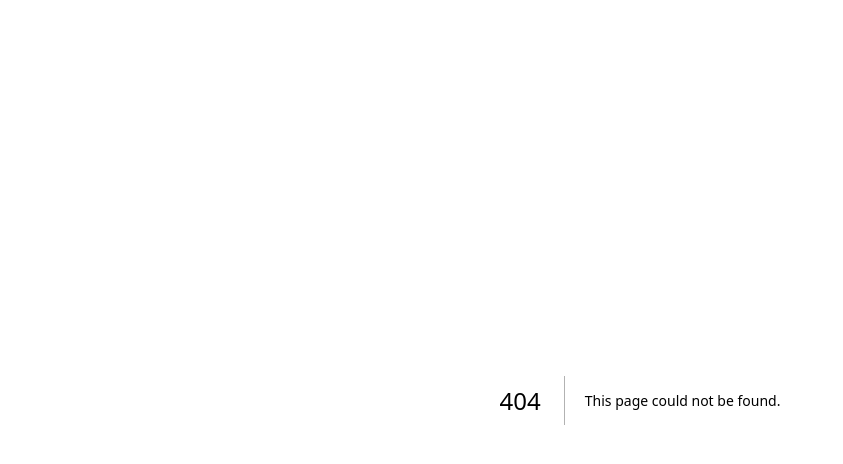
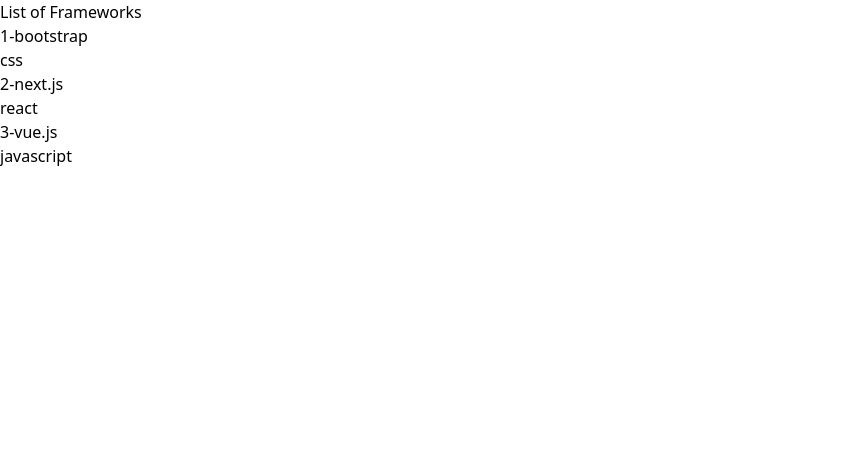
Before and after one commit to Shm-Rsuf/next-routing, a Next.js app: page /frameworks in a window 1280 px wide. Before the commit this address had no page. Shown: the top 464 px of the page, without its empty margins (0-843 px from the left). Built offline with nearby package versions, Linux system fonts and the light colour scheme; data requests are answered from the project's data file.

Commit message:
server side renderring

```diff
--- a/db.json
+++ b/db.json
@@ -15,5 +15,10 @@
       "title": "Mascara",
       "price": 100
     }
+  ],
+  "frameworks": [
+    { "id": 1, "title": "bootstrap", "core": "css" },
+    { "id": 2, "title": "next.js", "core": "react" },
+    { "id": 3, "title": "vue.js", "core": "javascript" }
   ]
 }
--- /dev/null
+++ b/pages/frameworks/index.js
@@ -0,0 +1,28 @@
+const Frameworks = ({ frameworks }) => {
+  return (
+    <div>
+      <h2>List of Frameworks</h2>
+      {frameworks.map((framework) => (
+        <div key={framework.id}>
+          <h3>
+            {framework.id}-{framework.title}
+          </h3>
+          <p>{framework.core}</p>
+        </div>
+      ))}
+    </div>
+  );
+};
+
+export default Frameworks;
+
+export async function getServerSideProps() {
+  const res = await fetch("http://localhost:4000/frameworks");
+  const data = await res.json();
+
+  return {
+    props: {
+      frameworks: data,
+    },
+  };
+}
```
